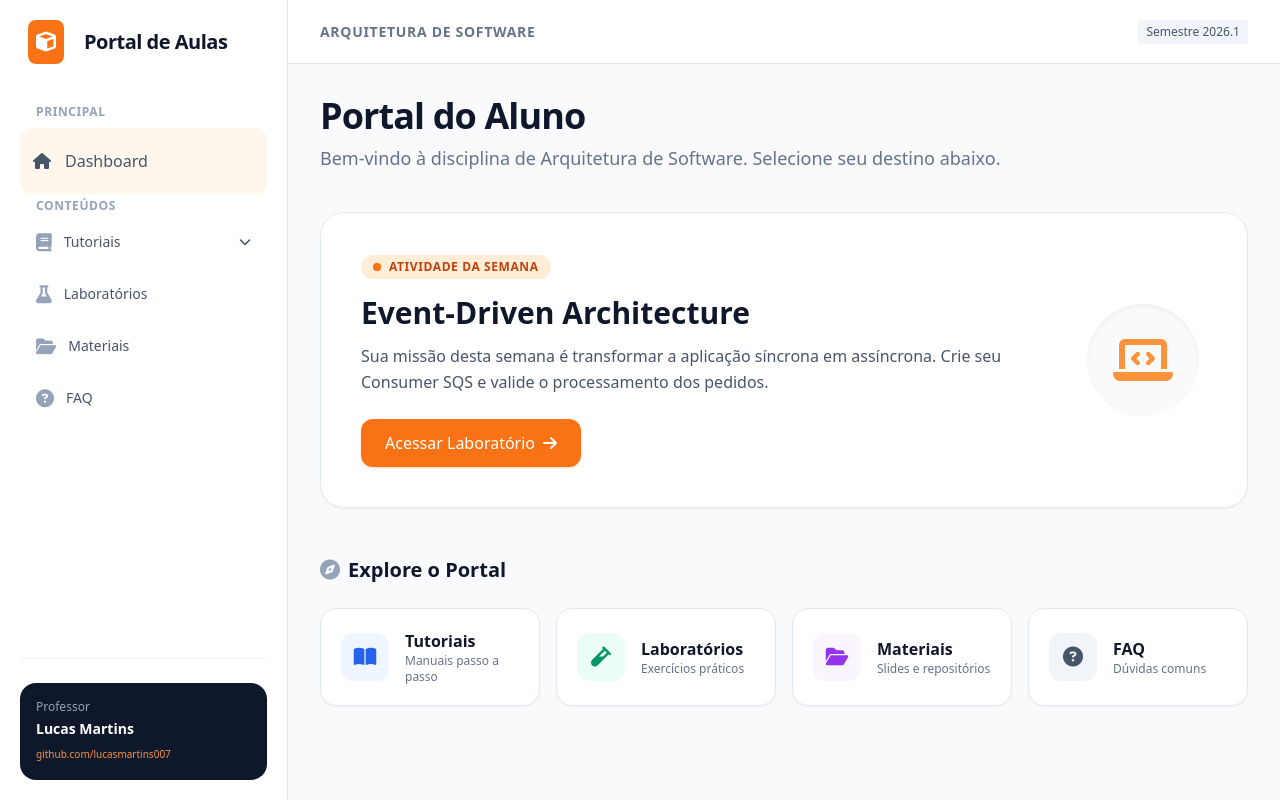
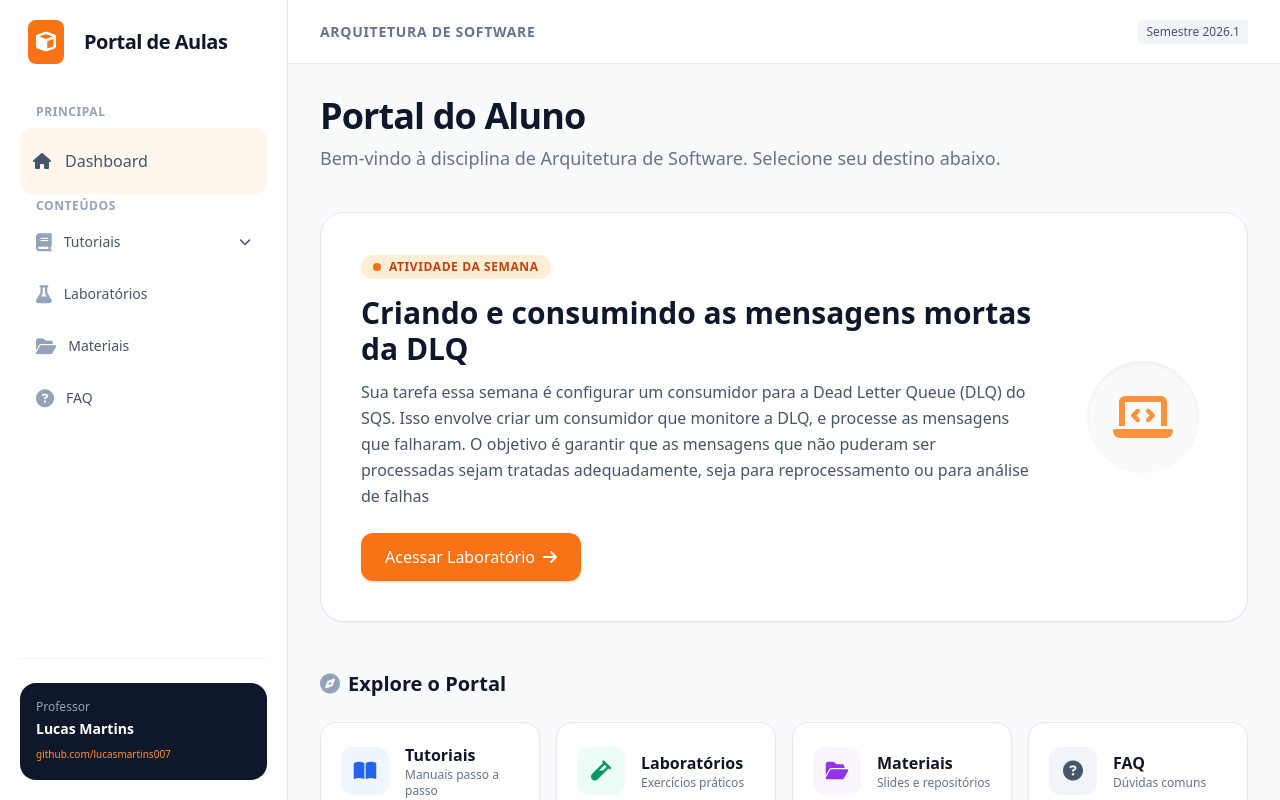
Before and after one commit to Aulas-Engenharia-de-software/portal-tutoriais, an Angular app: page /dashboard in a window 1280 px wide. Built offline with nearby package versions, Linux system fonts and the light colour scheme.

Commit message:
feat: Atualizando atividade da semana

```diff
--- a/src/app/features/dashboards/dashboards.component.ts
+++ b/src/app/features/dashboards/dashboards.component.ts
@@ -16,9 +16,12 @@ export class DashboardsComponent {
 
   weekActivity: Activity = {
     badge: 'Atividade da Semana',
-    title: 'Event-Driven Architecture',
-    description: 'Sua missão desta semana é transformar a aplicação síncrona em assíncrona. Crie seu Consumer SQS e valide o processamento dos pedidos.',
-    route: APP_ROUTES.TUTORIALS.LINKS.EVENT_DRIVEN_ARCH
+    title: 'Criando e consumindo as mensagens mortas da DLQ',
+    description: 'Sua tarefa essa semana é configurar um consumidor para a Dead Letter Queue (DLQ) do SQS. ' +
+      'Isso envolve criar um consumidor que monitore a DLQ, e processe as mensagens que falharam. ' +
+      'O objetivo é garantir que as mensagens que não puderam ser processadas sejam tratadas adequadamente, ' +
+      'seja para reprocessamento ou para análise de falhas',
+    route: APP_ROUTES.TUTORIALS.LINKS.DLQ
   };
 
   categories: Category[] = [
```
